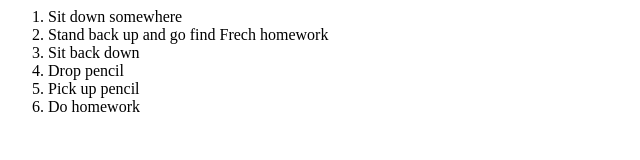
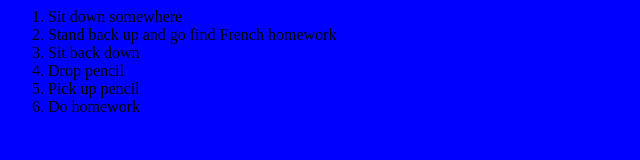
Before and after one commit to gliggy/how_to_do_french_homework, a plain HTML site: page index.html in a window 1280 px wide. Shown: the whole page, without its empty margins (0-640 px from the left). Drawn offline with Linux system fonts and the light colour scheme.

Commit message:
Update index.html

```diff
--- a/index.html
+++ b/index.html
@@ -1,9 +1,9 @@
 <html>
-<body>
+<body style="background-color: blue;">
 
 <ol>
 <li>Sit down somewhere</li>
-<li>Stand back up and go find Frech homework</li>
+<li>Stand back up and go find French homework</li>
 <li>Sit back down</li>
 <li>Drop pencil</li>
   <li>Pick up pencil</li>
```
